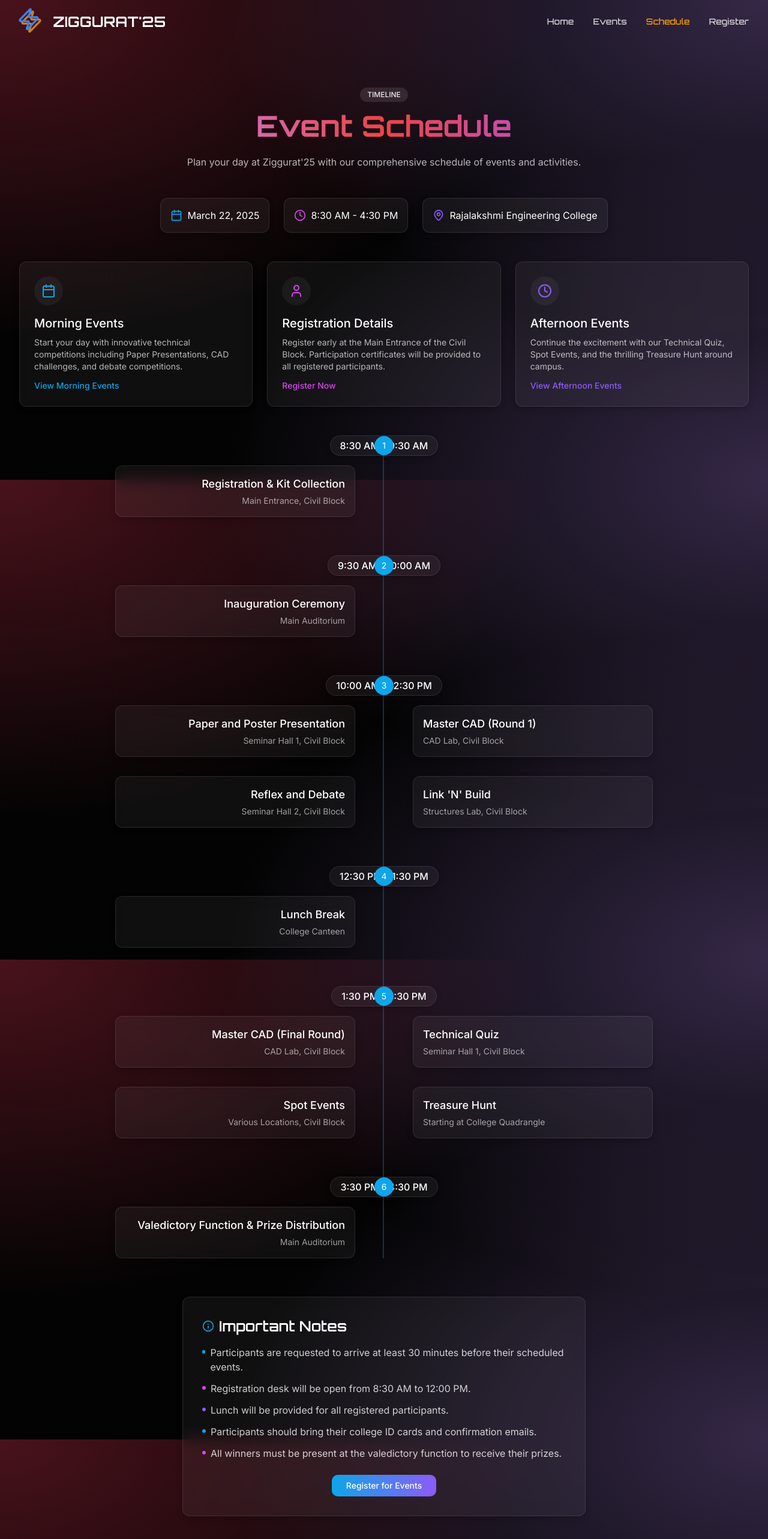
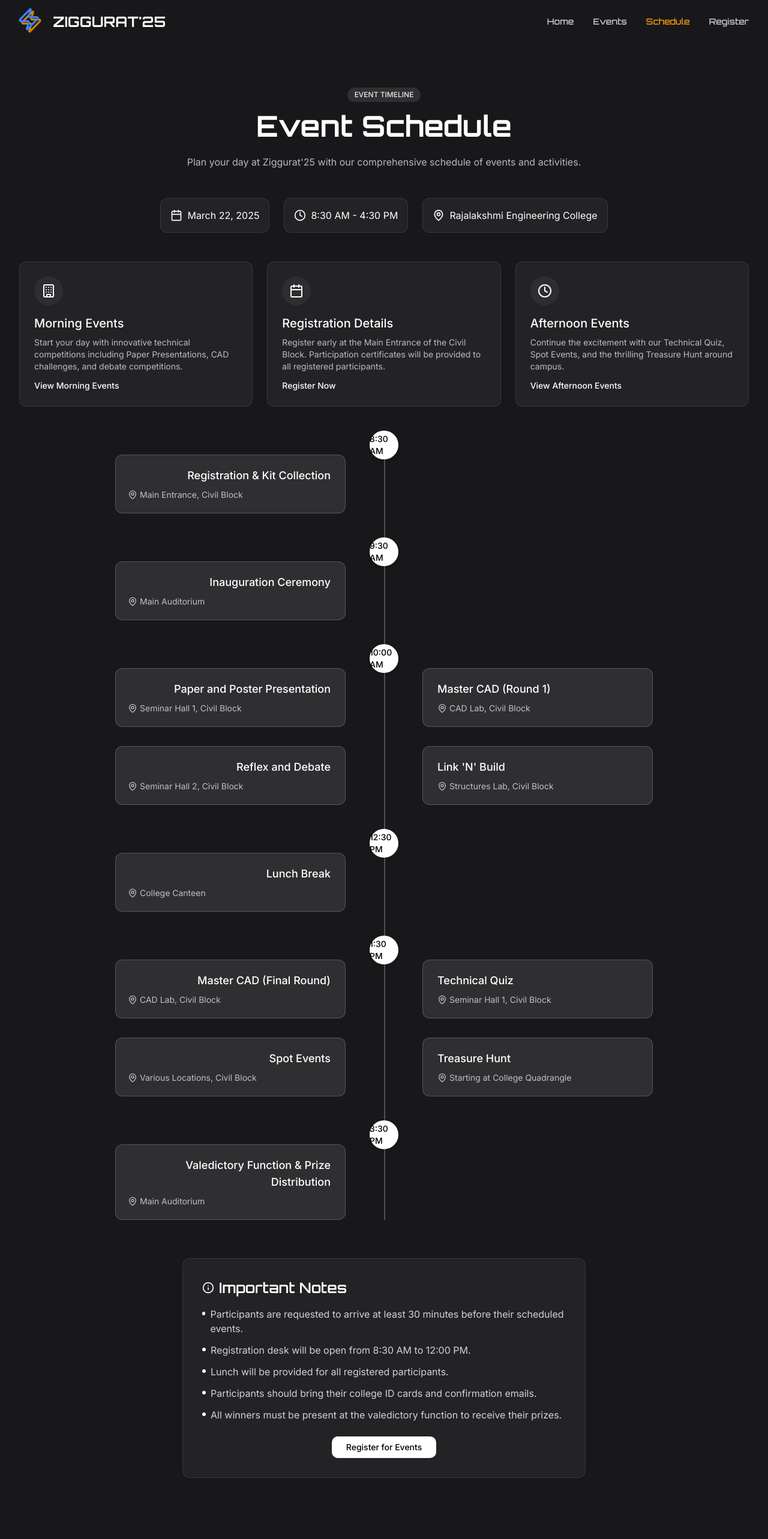
Before and after one commit to ZIGGURAT25/ziggurat-party-vibes, a React (Vite) app: page /schedule in a window 1280 px wide. Shown: the top 2566 px of the page at 60% size. After the commit the page ends 2528 px from the top, so only its background shows below. Built offline with nearby package versions, Linux system fonts and the light colour scheme; a web font is replaced by a local one.

Commit message:
Refactor Schedule Page UI/UX
Refactor the UI/UX of the schedule page, removing music and thunder elements and improving the layout.

```diff
--- a/src/components/ScheduleTimeline.tsx
+++ b/src/components/ScheduleTimeline.tsx
@@ -1,5 +1,6 @@
 
 import { useRef, useEffect } from 'react';
+import { Building, MapPin, Clock } from 'lucide-react';
 
 export interface TimeSlot {
   time: string;
@@ -47,7 +48,7 @@ const ScheduleTimeline = ({ slots }: { slots: TimeSlot[] }) => {
     <div ref={timelineRef} className="w-full max-w-4xl mx-auto">
       <div className="relative">
         {/* Vertical line */}
-        <div className="absolute left-4 sm:left-1/2 sm:-ml-0.5 w-0.5 h-full bg-ziggurat-blue/30"></div>
+        <div className="absolute left-12 sm:left-1/2 h-full w-[2px] bg-gray-300/30"></div>
 
         {slots.map((slot, index) => (
           <div
@@ -55,28 +56,28 @@ const ScheduleTimeline = ({ slots }: { slots: TimeSlot[] }) => {
             className={`timeline-item relative mb-12 sm:mb-16 opacity-0 transition-opacity duration-700 delay-${index * 100}`}
           >
             {/* Time indicator */}
-            <div className="flex items-center sm:justify-center mb-4">
-              <div className="z-10 flex items-center justify-center w-8 h-8 rounded-full bg-ziggurat-blue text-white text-sm shadow-glow sm:absolute sm:left-1/2 sm:-ml-4">
-                {index + 1}
-              </div>
-              <div className="ml-4 sm:ml-0 glass-panel px-4 py-1 rounded-full">
-                <span className="text-white font-medium">{slot.time}</span>
+            <div className="flex items-center mb-4">
+              <div className="z-10 flex items-center justify-center w-12 h-12 rounded-full bg-white text-black shadow-md text-sm font-medium sm:absolute sm:left-1/2 sm:-ml-6">
+                {slot.time.split(' - ')[0]}
               </div>
             </div>
 
             {/* Events */}
-            <div className="ml-12 sm:ml-0 sm:grid sm:grid-cols-2 sm:gap-8">
+            <div className="ml-20 sm:ml-0 sm:grid sm:grid-cols-2 sm:gap-8">
               {slot.events.map((event, eventIndex) => (
                 <div
                   key={eventIndex}
-                  className={`glass-panel p-4 rounded-lg mb-4 sm:mb-0 ${
+                  className={`bg-white/10 backdrop-blur-sm border border-white/20 rounded-lg p-5 mb-4 sm:mb-0 transition-all hover:bg-white/20 ${
                     eventIndex % 2 === 0
-                      ? 'sm:col-start-1 sm:text-right sm:mr-8'
-                      : 'sm:col-start-2 sm:ml-8'
+                      ? 'sm:col-start-1 sm:text-right sm:mr-12 sm:pr-6'
+                      : 'sm:col-start-2 sm:ml-12 sm:pl-6'
                   }`}
                 >
-                  <h3 className="font-medium text-white text-lg">{event.title}</h3>
-                  <p className="text-white/60 text-sm mt-1">{event.location}</p>
+                  <h3 className="font-medium text-white text-lg mb-2">{event.title}</h3>
+                  <p className="flex items-center text-white/70 text-sm">
+                    <MapPin className="w-4 h-4 inline mr-1" />
+                    {event.location}
+                  </p>
                 </div>
               ))}
             </div>
--- a/src/pages/Schedule.tsx
+++ b/src/pages/Schedule.tsx
@@ -1,6 +1,6 @@
 
 import ScheduleTimeline, { TimeSlot } from '@/components/ScheduleTimeline';
-import { Calendar, Clock, MapPin, Info, User } from 'lucide-react';
+import { Calendar, Clock, MapPin, Building, Info } from 'lucide-react';
 import { Link } from 'react-router-dom';
 
 const Schedule = () => {
@@ -98,13 +98,13 @@ const Schedule = () => {
   ];
 
   return (
-    <div className="min-h-screen bg-ziggurat-darker bg-mesh pt-20">
+    <div className="min-h-screen bg-zinc-900 pt-20">
       <div className="content-container py-16">
         <div className="text-center max-w-3xl mx-auto mb-12 animate-fade-in">
           <span className="inline-block px-3 py-1 text-xs font-medium rounded-full bg-white/10 text-white/90 mb-4">
-            TIMELINE
+            EVENT TIMELINE
           </span>
-          <h1 className="text-4xl md:text-5xl font-display font-bold mb-6 text-gradient-mixed">
+          <h1 className="text-4xl md:text-5xl font-display font-bold mb-6 text-white">
             Event Schedule
           </h1>
           <p className="text-white/70">
@@ -113,27 +113,27 @@ const Schedule = () => {
         </div>
 
         <div className="flex flex-col md:flex-row items-center justify-center gap-6 mb-12">
-          <div className="glass-panel p-4 rounded-lg flex items-center hover:shadow-[0_8px_30px_rgb(0,163,255,0.1)] transition-all">
-            <Calendar className="w-5 h-5 text-ziggurat-blue mr-2" />
+          <div className="bg-white/5 backdrop-blur-sm border border-white/10 p-4 rounded-lg flex items-center transition-all hover:bg-white/10">
+            <Calendar className="w-5 h-5 text-white mr-2" />
             <span className="text-white">March 22, 2025</span>
           </div>
 
-          <div className="glass-panel p-4 rounded-lg flex items-center hover:shadow-[0_8px_30px_rgb(255,0,168,0.1)] transition-all">
-            <Clock className="w-5 h-5 text-ziggurat-magenta mr-2" />
+          <div className="bg-white/5 backdrop-blur-sm border border-white/10 p-4 rounded-lg flex items-center transition-all hover:bg-white/10">
+            <Clock className="w-5 h-5 text-white mr-2" />
             <span className="text-white">8:30 AM - 4:30 PM</span>
           </div>
 
-          <div className="glass-panel p-4 rounded-lg flex items-center hover:shadow-[0_8px_30px_rgb(112,0,255,0.1)] transition-all">
-            <MapPin className="w-5 h-5 text-ziggurat-purple mr-2" />
+          <div className="bg-white/5 backdrop-blur-sm border border-white/10 p-4 rounded-lg flex items-center transition-all hover:bg-white/10">
+            <MapPin className="w-5 h-5 text-white mr-2" />
             <span className="text-white">Rajalakshmi Engineering College</span>
           </div>
         </div>
 
         {/* Event day highlight cards */}
-        <div className="grid grid-cols-1 md:grid-cols-3 gap-6 mb-12">
-          <div className="glass-panel p-6 rounded-xl hover:shadow-[0_8px_30px_rgb(0,163,255,0.1)] transition-all">
+        <div className="grid grid-cols-1 md:grid-cols-3 gap-6 mb-16">
+          <div className="bg-white/5 backdrop-blur-sm border border-white/10 p-6 rounded-lg hover:bg-white/10 transition-all">
             <div className="w-12 h-12 rounded-full bg-white/5 flex items-center justify-center mb-4">
-              <Calendar className="w-6 h-6 text-ziggurat-blue" />
+              <Building className="w-6 h-6 text-white" />
             </div>
             <h3 className="text-xl font-medium text-white mb-2">Morning Events</h3>
             <p className="text-white/70 text-sm mb-3">
@@ -141,15 +141,15 @@ const Schedule = () => {
             </p>
             <Link
               to="/events?filter=slot1"
-              className="text-ziggurat-blue hover:text-ziggurat-blue/90 text-sm font-medium flex items-center"
+              className="text-white hover:text-white/80 text-sm font-medium flex items-center"
             >
               View Morning Events
             </Link>
           </div>
 
-          <div className="glass-panel p-6 rounded-xl hover:shadow-[0_8px_30px_rgb(255,0,168,0.1)] transition-all">
+          <div className="bg-white/5 backdrop-blur-sm border border-white/10 p-6 rounded-lg hover:bg-white/10 transition-all">
             <div className="w-12 h-12 rounded-full bg-white/5 flex items-center justify-center mb-4">
-              <User className="w-6 h-6 text-ziggurat-magenta" />
+              <Calendar className="w-6 h-6 text-white" />
             </div>
             <h3 className="text-xl font-medium text-white mb-2">Registration Details</h3>
             <p className="text-white/70 text-sm mb-3">
@@ -157,15 +157,15 @@ const Schedule = () => {
             </p>
             <Link
               to="/register"
-              className="text-ziggurat-magenta hover:text-ziggurat-magenta/90 text-sm font-medium flex items-center"
+              className="text-white hover:text-white/80 text-sm font-medium flex items-center"
             >
               Register Now
             </Link>
           </div>
 
-          <div className="glass-panel p-6 rounded-xl hover:shadow-[0_8px_30px_rgb(112,0,255,0.1)] transition-all">
+          <div className="bg-white/5 backdrop-blur-sm border border-white/10 p-6 rounded-lg hover:bg-white/10 transition-all">
             <div className="w-12 h-12 rounded-full bg-white/5 flex items-center justify-center mb-4">
-              <Clock className="w-6 h-6 text-ziggurat-purple" />
+              <Clock className="w-6 h-6 text-white" />
             </div>
             <h3 className="text-xl font-medium text-white mb-2">Afternoon Events</h3>
             <p className="text-white/70 text-sm mb-3">
@@ -173,41 +173,41 @@ const Schedule = () => {
             </p>
             <Link
               to="/events?filter=slot2"
-              className="text-ziggurat-purple hover:text-ziggurat-purple/90 text-sm font-medium flex items-center"
+              className="text-white hover:text-white/80 text-sm font-medium flex items-center"
             >
               View Afternoon Events
             </Link>
           </div>
         </div>
 
-        <div className="my-12 animate-fade-in">
+        <div className="my-16 animate-fade-in">
           <ScheduleTimeline slots={timeSlots} />
         </div>
 
-        <div className="max-w-2xl mx-auto mt-16 glass-panel rounded-xl p-8 animate-slide-up">
+        <div className="max-w-2xl mx-auto mt-16 bg-white/5 backdrop-blur-sm border border-white/10 rounded-lg p-8 animate-slide-up">
           <h3 className="text-2xl font-display font-semibold text-white mb-4 flex items-center">
-            <Info className="w-5 h-5 mr-2 text-ziggurat-blue" />
+            <Info className="w-5 h-5 mr-2 text-white" />
             Important Notes
           </h3>
           <ul className="space-y-3 text-white/80">
             <li className="flex items-start">
-              <span className="inline-block w-1.5 h-1.5 rounded-full bg-ziggurat-blue mt-2 mr-2"></span>
+              <span className="inline-block w-1.5 h-1.5 rounded-full bg-white mt-2 mr-2"></span>
               <span>Participants are requested to arrive at least 30 minutes before their scheduled events.</span>
             </li>
             <li className="flex items-start">
-              <span className="inline-block w-1.5 h-1.5 rounded-full bg-ziggurat-magenta mt-2 mr-2"></span>
+              <span className="inline-block w-1.5 h-1.5 rounded-full bg-white mt-2 mr-2"></span>
               <span>Registration desk will be open from 8:30 AM to 12:00 PM.</span>
             </li>
             <li className="flex items-start">
-              <span className="inline-block w-1.5 h-1.5 rounded-full bg-ziggurat-purple mt-2 mr-2"></span>
+              <span className="inline-block w-1.5 h-1.5 rounded-full bg-white mt-2 mr-2"></span>
               <span>Lunch will be provided for all registered participants.</span>
             </li>
             <li className="flex items-start">
-              <span className="inline-block w-1.5 h-1.5 rounded-full bg-ziggurat-blue mt-2 mr-2"></span>
+              <span className="inline-block w-1.5 h-1.5 rounded-full bg-white mt-2 mr-2"></span>
               <span>Participants should bring their college ID cards and confirmation emails.</span>
             </li>
             <li className="flex items-start">
-              <span className="inline-block w-1.5 h-1.5 rounded-full bg-ziggurat-magenta mt-2 mr-2"></span>
+              <span className="inline-block w-1.5 h-1.5 rounded-full bg-white mt-2 mr-2"></span>
               <span>All winners must be present at the valedictory function to receive their prizes.</span>
             </li>
           </ul>
@@ -215,7 +215,7 @@ const Schedule = () => {
           <div className="mt-6 text-center">
             <Link
               to="/register"
-              className="inline-block px-6 py-2 rounded-md bg-gradient-to-r from-ziggurat-blue to-ziggurat-purple text-white text-sm font-medium transition-all hover:shadow-lg hover:scale-105"
+              className="inline-block px-6 py-2 rounded-md bg-white text-black text-sm font-medium transition-all hover:bg-white/90"
             >
               Register for Events
             </Link>
```
